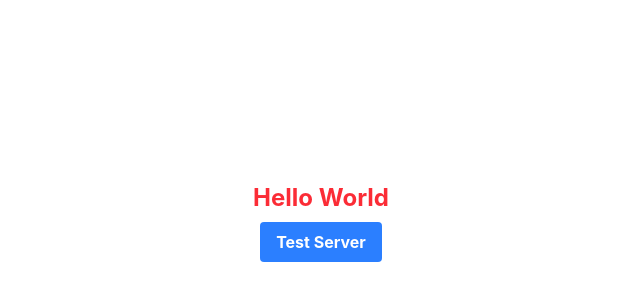
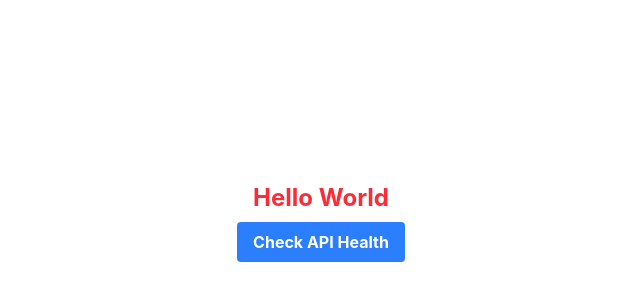
Before and after one commit to ryanctruong/personal-website, a React (Vite) app in the folder client/: page / in a window 1280 px wide. Shown: the part 178-478 px from the top of the page, without its empty margins (319-959 px from the left). Built offline with nearby package versions, Linux system fonts and the light colour scheme; no server answers.

Commit message:
remove hello api and create health check api for sanity checks

```diff
--- a/client/server.mjs
+++ b/client/server.mjs
@@ -42,10 +42,11 @@ app.use("/api", (request, response, next) => {
   next();
 });
 
-app.get("/api/hello", async (_request, response) => {
+app.get("/api/health", async (_request, response) => {
   try {
-    const upstream = await requestFlask("/api/hello");
-    response.status(upstream.status).type("text").send(await upstream.text());
+    const upstream = await requestFlask("/api/health");
+    response.set("Content-Type", upstream.headers.get("Content-Type") ?? "text/plain");
+    response.status(upstream.status).send(await upstream.text());
   } catch (error) {
     console.error("Flask API request failed:", error.message);
     response.status(502).type("text").send("The API is unavailable.");
--- a/client/src/App.tsx
+++ b/client/src/App.tsx
@@ -1,15 +1,18 @@
 const App = () => {
 
-    const testServer = async () => {
+    const checkApiHealth = async () => {
         try {
-            const response = await fetch("/api/hello");
+            const response = await fetch("/api/health");
             if (!response.ok) {
                 throw new Error(`API request failed with HTTP ${response.status}`);
             }
-            const data = await response.text();
-            alert(`Server response: ${data}`);
+            const data = await response.json();
+            if (data.status !== "ok") {
+                throw new Error("Unexpected API health response");
+            }
+            alert("API is healthy.");
         } catch (error) {
-            console.error("Error fetching from server:", error);
+            console.error("API health check failed:", error);
         }
     };
 
@@ -17,8 +20,8 @@ const App = () => {
     return (
         <div className="flex flex-col items-center justify-center gap-2 h-screen">
             <h1 className="font-bold text-2xl text-red-500">Hello World</h1>
-            <button onClick={testServer} className="bg-blue-500 hover:bg-blue-700 text-white font-bold py-2 px-4 rounded">
-                Test Server
+            <button onClick={checkApiHealth} className="bg-blue-500 hover:bg-blue-700 text-white font-bold py-2 px-4 rounded">
+                Check API Health
             </button>
         </div>
     )
```
Also changed, not shown: 1 other file (tests, documents, lock files or other folders).
